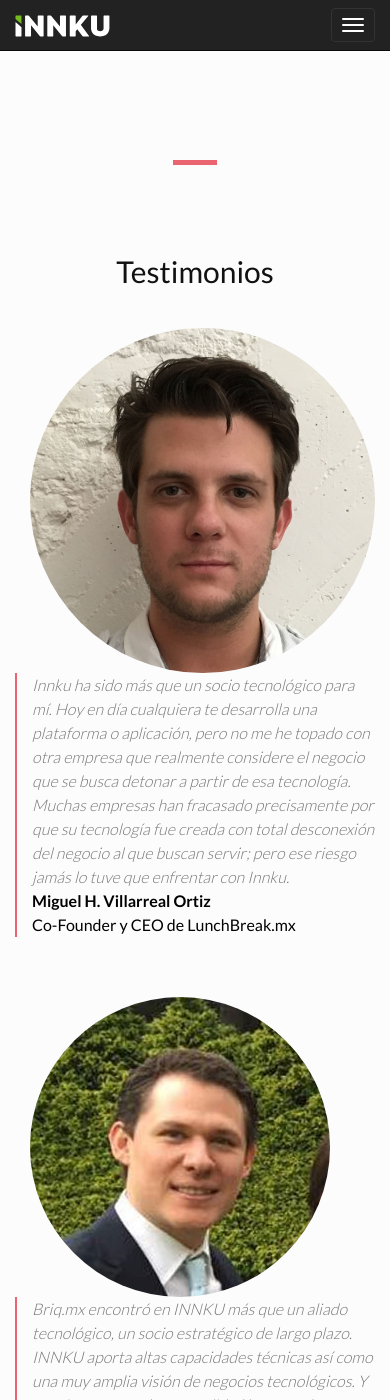
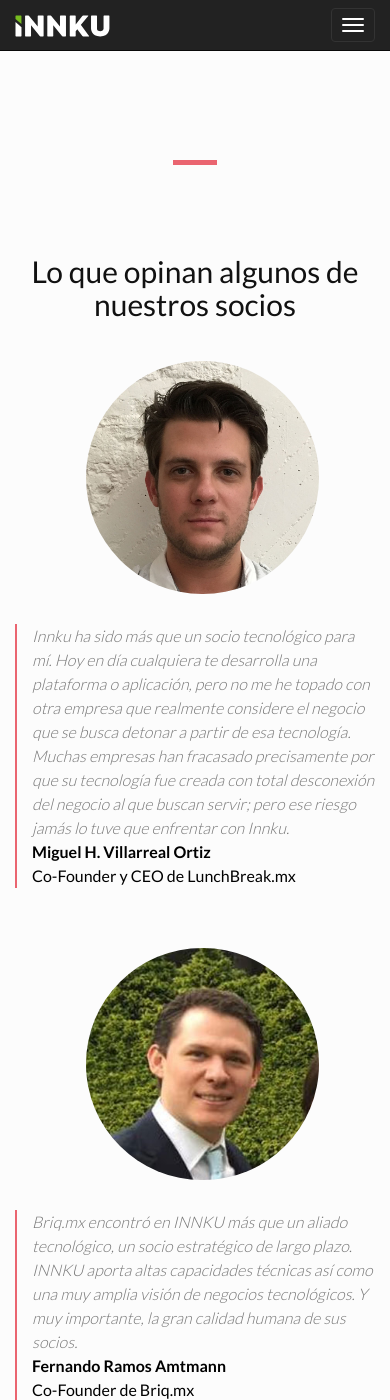
Before and after one commit to innku/innku-2018, a Jekyll site: the page built from acerca-de.html, in a window 390 px wide and 1400 px high, scrolled down 702 px. Built offline with Jekyll 4.4.1, drawn with Linux system fonts in a browser that asks for light colours; nearby versions of some CDN libraries.

Commit message:
Estilos para testimonios en móvil

```diff
--- a/_data/about.yml
+++ b/_data/about.yml
@@ -2,7 +2,7 @@
 description: |
     <p>Iniciamos en 2008 con la visión de crear y operar empresas basadas en tecnología. Hoy operamos en diversas industrias y países buscando aportar valor específico atacando problemas reales.</p>
 
-testimony-title: Testimonios
+testimony-title: Lo que opinan algunos de nuestros socios
 testimony:
   - text: |
       <p>Innku ha sido más que un socio tecnológico para mí. Hoy en día cualquiera te desarrolla una plataforma o aplicación, pero no me he topado con otra empresa que realmente considere el negocio que se busca detonar a partir de esa tecnología. Muchas empresas han fracasado precisamente por que su tecnología fue creada con total desconexión del negocio al que buscan servir; pero ese riesgo jamás lo tuve que enfrentar con Innku.</p>
--- a/css/main.scss
+++ b/css/main.scss
@@ -620,6 +620,13 @@
   margin-bottom: 60px;
 }
 
+.innku-section-testimony img {
+  @media screen and (max-width: 750px) {
+    width: 70%;
+    margin: 0 15% 30px 15%;
+  }
+}
+
 .innku-section-testimony__font-styles p {
   color: lighten($text-color, 40%);
   font-style: italic;
```
